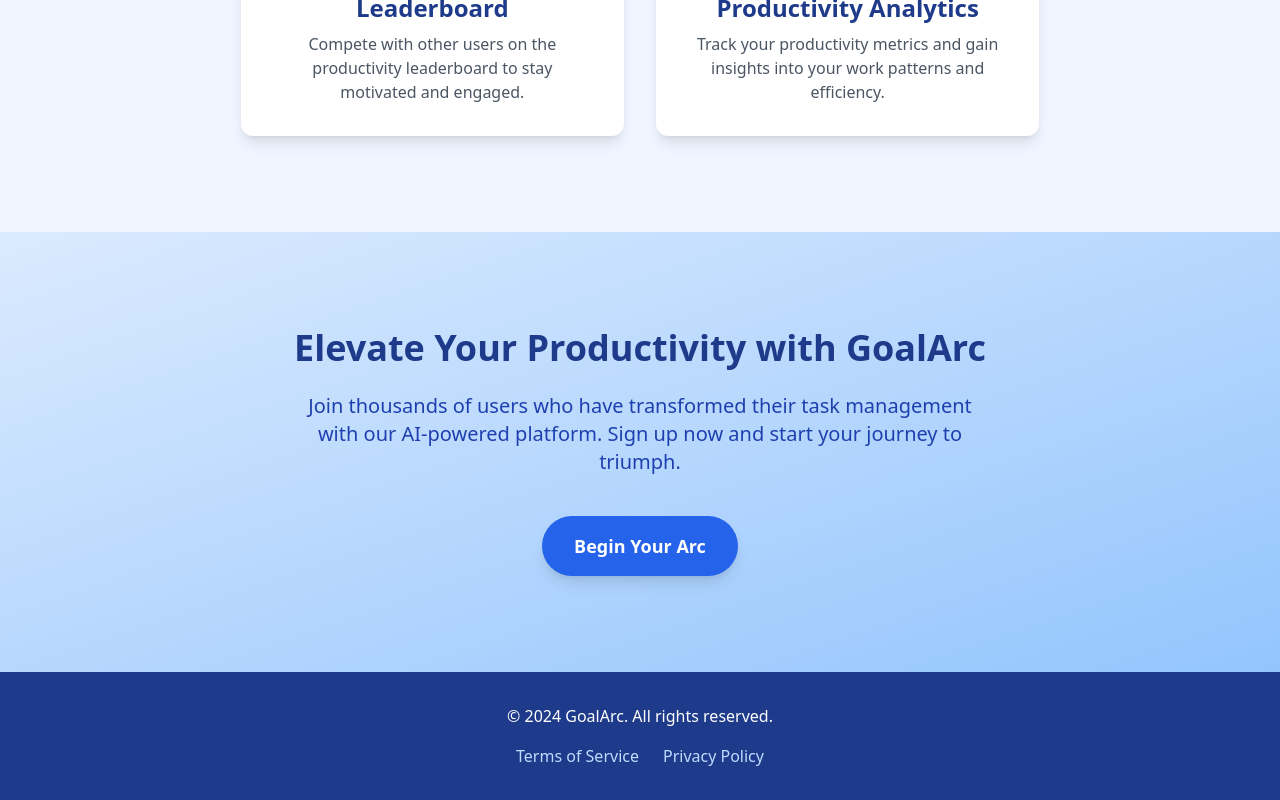
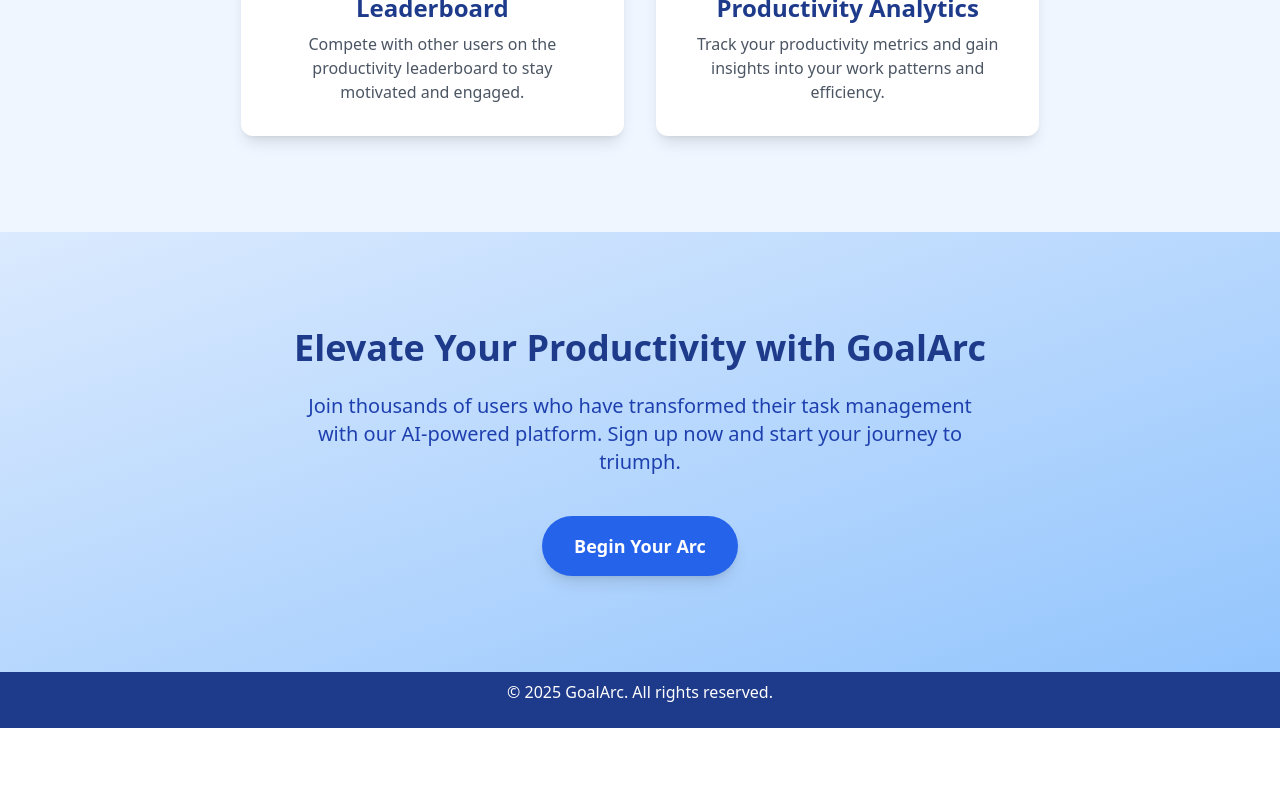
Before and after one commit to Rituraj-13/GoalArc, a React (Vite) app in the folder frontend/: page / in a window 1280 px wide. Shown: the part 1688-2488 px from the top of the page. After the commit the page ends 2416 px from the top, so only its background shows below. Built offline with nearby package versions, Linux system fonts and the light colour scheme; no server answers.

Commit message:
landingpage footer modified

```diff
--- a/frontend/src/components/LandingPage.jsx
+++ b/frontend/src/components/LandingPage.jsx
@@ -177,16 +177,16 @@
                 </section>
             </main>
 
-            <footer className="bg-blue-900 text-white py-8 px-8 text-center">
-                <p className="mb-4">© 2024 GoalArc. All rights reserved.</p>
-                <div>
+            <footer className="bg-blue-900 text-white py-2 px-8 text-center">
+                <p className="mb-4">© 2025 GoalArc. All rights reserved.</p>
+                {/* <div>
                     <a href="#" className="text-blue-200 hover:underline mr-6">
                         Terms of Service
                     </a>
                     <a href="#" className="text-blue-200 hover:underline">
                         Privacy Policy
                     </a>
-                </div>
+                </div> */}
             </footer>
         </div>
     )
```
